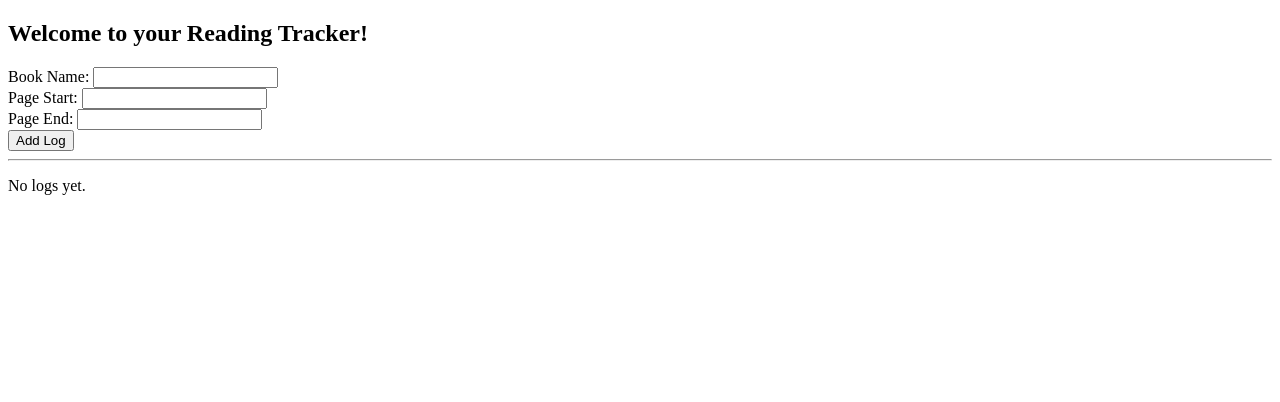
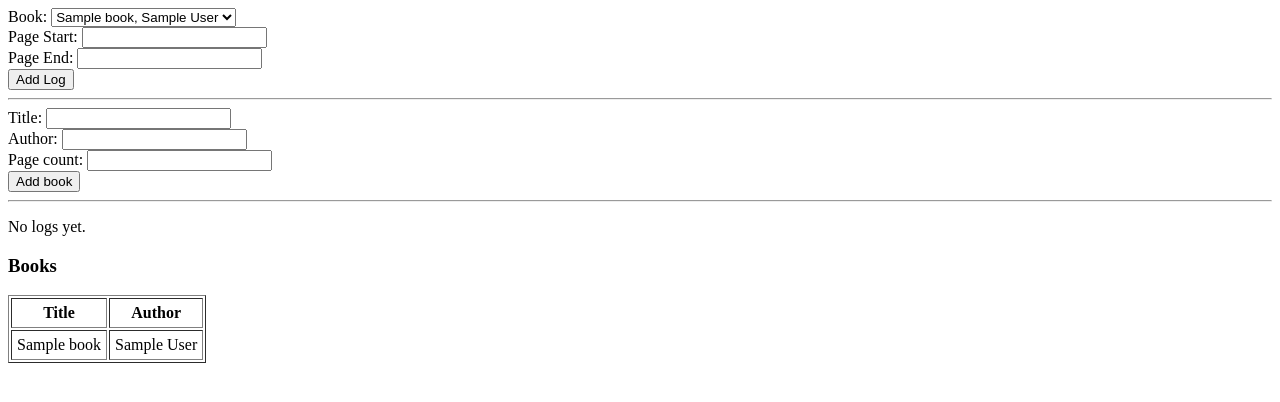
Before and after one commit to TanguiLouedec/pyshelf, a FastAPI app: page / in a window 1280 px wide. Shown: the top 402 px of the page. Run offline with FastAPI, Linux system fonts and the light colour scheme; tables that the repository leaves empty hold one stand-in row (values such as "Sample post").

Commit message:
ADD: Added /books/add and modified /logs/add to match books

```diff
--- a/app/models/models.py
+++ b/app/models/models.py
@@ -17,6 +17,7 @@ class Book(Base):
 
     id = Column(Integer, primary_key=True, index=True)
     name = Column(String, unique=True, nullable=False)
+    author = Column(String, unique=True, nullable=False)
     page_count = Column(Integer, nullable=True)
 
     logs = relationship("Log", back_populates="book")
--- a/app/routes/dashboard.py
+++ b/app/routes/dashboard.py
@@ -15,20 +15,18 @@ router = APIRouter()
 
 @router.get("/", response_class=HTMLResponse)
 async def dashboard(request: Request):
-    """
-    Render dashboard with logs and form
-    """
     db = SessionLocal()
     logs = db.query(Log).options(joinedload(Log.book)).all()
+    books = db.query(Book).all()
     db.close()
 
-    context = {"request": request, "title": "Dashboard", "logs": logs}
+    context = {"request": request, "title": "Dashboard", "logs": logs, "books": books}
     return templates.TemplateResponse("dashboard.html", context)
 
 
-@router.post("/", response_class=HTMLResponse)
+@router.post("/logs/add", response_class=HTMLResponse)
 async def add_log(request: Request,
-                  book_name: str = Form(...),
+                  book_id: int = Form(...),
                   page_start: int = Form(...),
                   page_end: int = Form(...)):
 
@@ -37,18 +35,26 @@ async def add_log(request: Request,
 
     db = SessionLocal()
 
-    book = db.query(Book).filter(Book.name == book_name).first()
-    if not book:
-        book = Book(name = book_name)
-        db.add(book)
-        db.commit()
-        db.refresh(book)
-
-    log = Log(book_id = book.id, page_start = page_start, page_end = page_end)
+    log = Log(book_id = book_id, page_start = page_start, page_end = page_end)
     db.add(log)
     db.commit()
 
-    logs = db.query(Log).all()
     db.close()
 
     return RedirectResponse("/", status_code=303)
+
+@router.post("/books/add", response_class=HTMLResponse)
+async def add_book(request: Request,
+                   book_name: str = Form(...),
+                   author: str = Form(...),
+                   page_count: int = Form(...)):
+
+    db = SessionLocal()
+
+    book = Book(name = book_name, author = author, page_count = page_count)
+    db.add(book)
+    db.commit()
+
+    db.close()
+
+    return RedirectResponse("/", status_code=303)
--- a/app/templates/dashboard.html
+++ b/app/templates/dashboard.html
@@ -3,17 +3,32 @@
 {% block title %}Dashboard{% endblock %}
 
 {% block content %}
-<h2>Welcome to your Reading Tracker!</h2>
 
-<!-- Form to add a reading log -->
-<form method="post">
-    <label>Book Name:</label>
-    <input type="text" name="book_name" required><br>
+<form method="post" action="/logs/add">
+    <label>Book:</label>
+    <select name = "book_id" required>
+        {% for book in books %}
+            <option value="{{ book.id }}">{{ book.name }}, {{ book.author }}</option>
+        {% endfor %}
+    </select>
+    <br>
     <label>Page Start:</label>
     <input type="number" name="page_start" required><br>
     <label>Page End:</label>
     <input type="number" name="page_end" required><br>
     <button type="submit">Add Log</button>
+</form>
+
+<hr>
+
+<form method="post" action="/books/add">
+    <label>Title:</label>
+    <input type="text" name="book_name" required><br>
+    <label>Author:</label>
+    <input type="text" name="author" required><br>
+    <label>Page count:</label>
+    <input type="number" name="page_count" required><br>
+    <button type="submit">Add book</button>
 </form>
 
 <hr>
@@ -41,4 +56,20 @@
     <p>No logs yet.</p>
 {% endif %}
 
+{% if books %}
+    <h3>Books</h3>
+    <table border="1" cellpadding="5">
+        <tr>
+            <th>Title</th>
+            <th>Author</th>
+        </tr>
+        {% for book in books %}
+        <tr>
+            <td>{{ book.name }}</td>
+            <td>{{ book.author }}</td>
+        </tr>
+        {% endfor %}
+    </table>
+{% endif %}
+
 {% endblock %}
```
